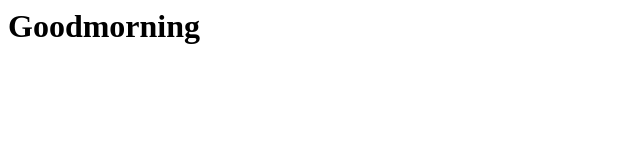
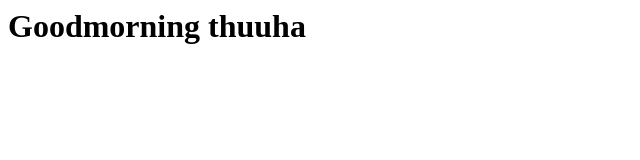
Before and after one commit to hathupham/1, a plain HTML site: page index.html in a window 1280 px wide. Shown: the whole page, without its empty margins (0-640 px from the left). Drawn offline with Linux system fonts and the light colour scheme.

Commit message:
Update index.html

```diff
--- a/index.html
+++ b/index.html
@@ -1 +1 @@
-<h1>Goodmorning</h1>
+<h1>Goodmorning thuuha</h1>
```
